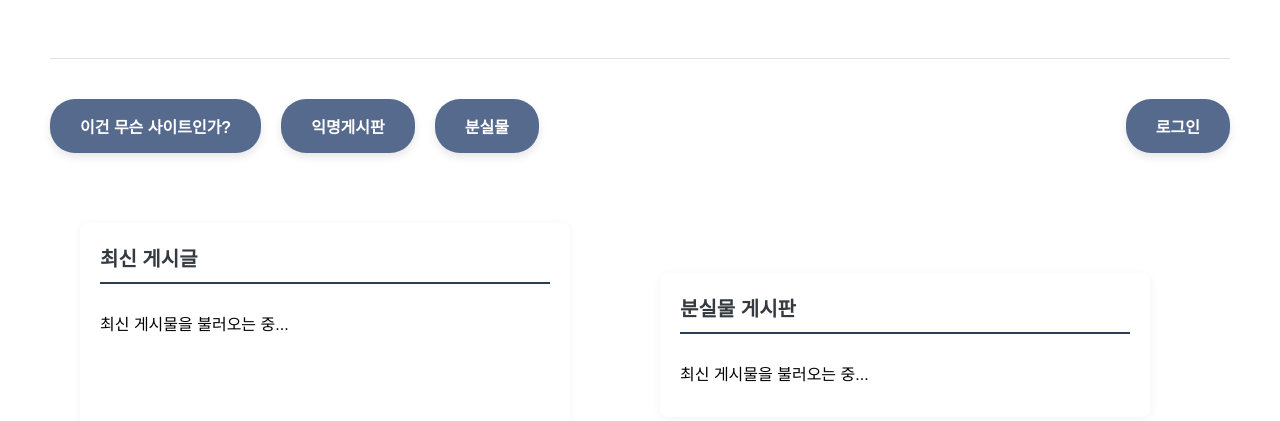
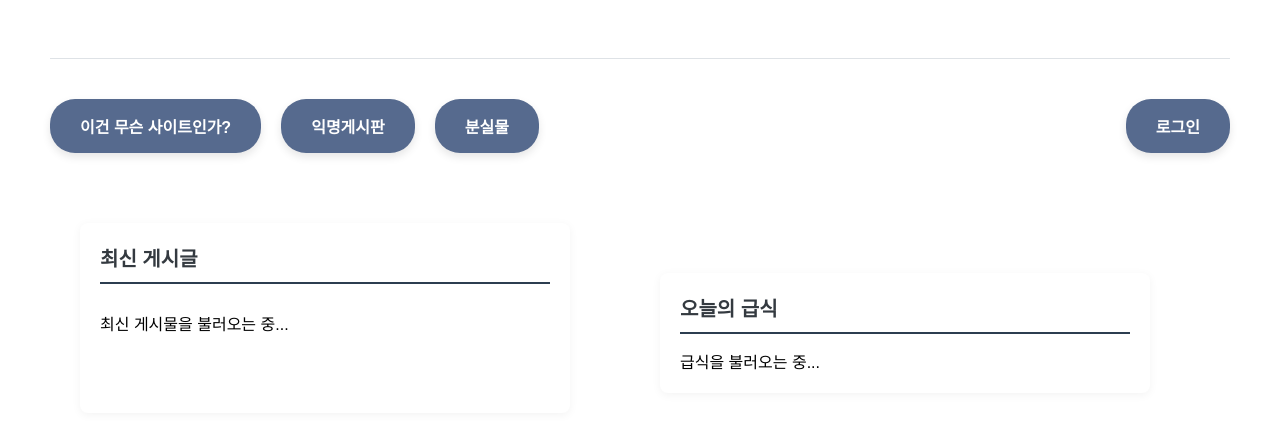
Before and after one commit to KDcoding20251/kwangya_11-05, a website with bundled scripts: page main.html in a window 1280 px wide. Shown: the part 223-644 px from the top of the page. Built offline with nearby package versions, Linux system fonts and the light colour scheme; no server answers.

Commit message:
Update main.html

```diff
--- a/main.html
+++ b/main.html
@@ -39,10 +39,8 @@
 
         <div class="content-section">
         <div class="lost-container">
-            <div class="section-title">분실물 게시판</div>
-            <ul id="latestLostsList" class="lost-list">
-                <li class="lost-item">최신 게시물을 불러오는 중...</li>
-        </ul>
+            <div class="section-title">오늘의 급식</div>
+            <div id="meal-menu">급식을 불러오는 중...</div>
         </div>
     </div>
     <script type="module" src="/script.js">
```
